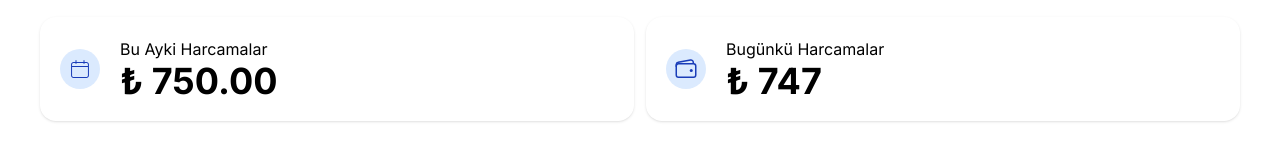
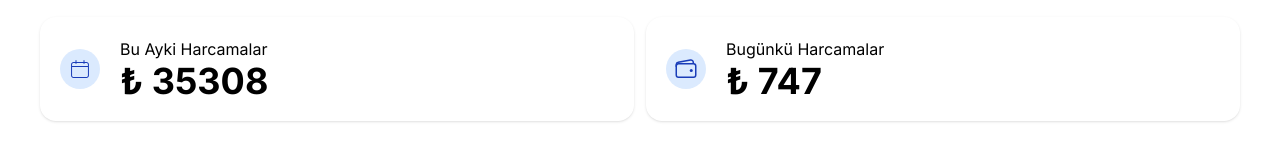
Before and after one commit to karakayaezgi/Spendly, a React (Vite) app: page / in a window 1280 px wide. Shown: the part 159-312 px from the top of the page. Built offline with nearby package versions, Linux system fonts and the light colour scheme; data requests are answered from the project's data file; a web font is replaced by a local one.

Commit message:
total of monthly expenses has been added to the dashboard as a derived value

```diff
--- a/database/db.json
+++ b/database/db.json
@@ -95,7 +95,7 @@
       "id": "ed43",
       "title": "ARABA BENZİN",
       "category": "Ulaşım",
-      "date": "2026-02-03",
+      "date": "2026-02-02",
       "amount": "1500"
     }
   ]
--- a/src/components/ExpensesSummary.jsx
+++ b/src/components/ExpensesSummary.jsx
@@ -6,14 +6,22 @@ const ExpensesSummary = ({ expenses }) => {
 
   const d = new Date()
   const day = d.getDate()
+  const month = d.getMonth() + 1
+
+
 
   const expensesOfToday = expenses.filter((expense) => expense.date.split('-')[2] == day)
 
+  const expensesOfMonth = expenses.filter((expense) => expense.date.split('-')[1] == month)
+
   const amountOfTodayExpenses = expensesOfToday.map((expense) => Number(expense.amount))
+  const amountOfMonthExpenses = expensesOfMonth.map((expense) => Number(expense.amount))
   const totalOfToday = amountOfTodayExpenses.reduce((accumulator, currentValue) => {
     return accumulator + currentValue
   }, 0)
-
+  const totalOfMonth = amountOfMonthExpenses.reduce((accumulator, currentValue) => {
+    return accumulator + currentValue
+  }, 0)
 
 
   return (
@@ -25,7 +33,7 @@ const ExpensesSummary = ({ expenses }) => {
           </div>
           <div>
             <p className='text-xs md:text-base'>Bu Ayki Harcamalar</p>
-            <strong className='sm:text-xl lg:text-4xl'>₺ 750.00</strong>
+            <strong className='sm:text-xl lg:text-4xl'>₺ {totalOfMonth}</strong>
           </div>
         </div>
         <div className='flex items-center gap-5 shadow p-3 md:p-5 rounded-2xl'>
```
